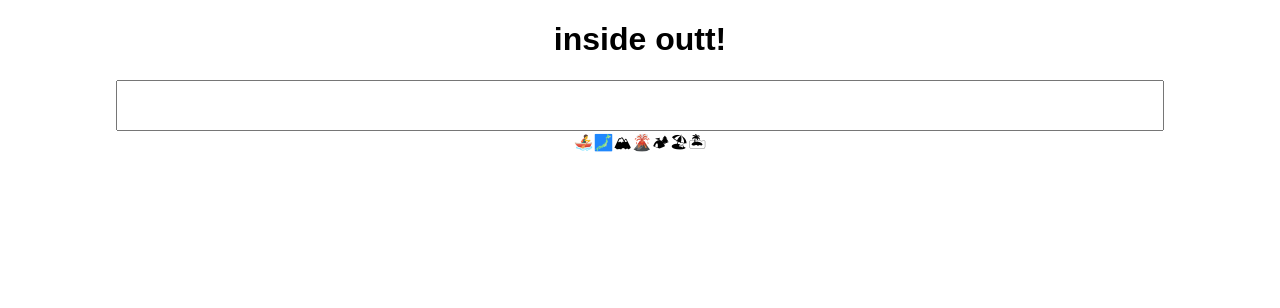
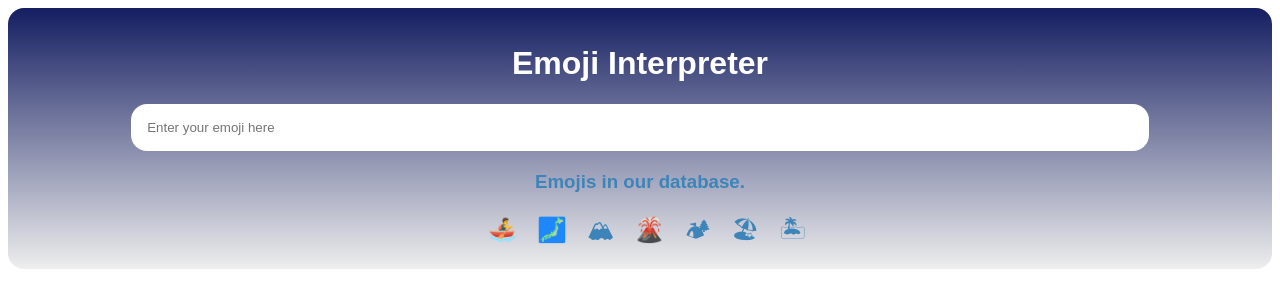
Before and after one commit to rdshinde/react-emoji-interpreter, a React (Create React App) app: page / in a window 1280 px wide. Shown: the top 308 px of the page. Built offline with nearby package versions, Linux system fonts and the light colour scheme.

Commit message:
part2 done

```diff
--- a/public/index.html
+++ b/public/index.html
@@ -1,16 +1,18 @@
 <!DOCTYPE html>
 <html lang="en">
-
   <head>
-	<meta charset="utf-8">
-	<meta name="viewport" content="width=device-width, initial-scale=1, shrink-to-fit=no">
-	<meta name="theme-color" content="#000000">
+    <meta charset="utf-8" />
+    <meta
+      name="viewport"
+      content="width=device-width, initial-scale=1, shrink-to-fit=no"
+    />
+    <meta name="theme-color" content="#000000" />
     <!--
       manifest.json provides metadata used when your web app is added to the
       homescreen on Android. See https://developers.google.com/web/fundamentals/engage-and-retain/web-app-manifest/
     -->
-	<link rel="manifest" href="%PUBLIC_URL%/manifest.json">
-	<link rel="shortcut icon" href="%PUBLIC_URL%/favicon.ico">
+    <link rel="manifest" href="%PUBLIC_URL%/manifest.json" />
+    <link rel="shortcut icon" href="%PUBLIC_URL%/favicon.ico" />
     <!--
       Notice the use of %PUBLIC_URL% in the tags above.
       It will be replaced with the URL of the `public` folder during the build.
@@ -20,7 +22,7 @@
       work correctly both with client-side routing and a non-root public URL.
       Learn how to configure a non-root public URL by running `npm run build`.
     -->
-	<title>React App</title>
+    <title>Emoji Interpreter</title>
   </head>
 
   <body>
@@ -39,5 +41,4 @@
       To create a production bundle, use `npm run build` or `yarn build`.
     -->
   </body>
-
 </html>
--- a/src/App.js
+++ b/src/App.js
@@ -1,6 +1,6 @@
 import "./styles.css";
 import React, { useState } from "react";
-
+// our emoji database
 var emojiDictionary = {
   "🚣‍♂️": "Person Rowing Boat",
   "🗾": "Map of Japan",
@@ -11,8 +11,14 @@ var emojiDictionary = {
   "🏝": "Desert Island"
 };
 export default function App() {
+  // if user clicks on emoji in our database
+  function listIteamClickHandler(item) {
+    var meaning = emojiDictionary[item];
+    setMeaning(meaning);
+  }
+
   const [meaning, setMeaning] = useState("");
-
+  // for emojis that we get from user input
   function emojiInputHandler(event) {
     var userInput = event.target.value;
     var meaning = emojiDictionary[userInput];
@@ -24,11 +30,23 @@ export default function App() {
 
   return (
     <div className="App">
-      <h1>inside outt!</h1>
-      <input onChange={emojiInputHandler}></input>
-      <div>{meaning}</div>
+      <h1>Emoji Interpreter</h1>
+      <input
+        placeholder="Enter your emoji here"
+        onChange={emojiInputHandler}
+      ></input>
+      <div>
+        <h2>{meaning}</h2>
+      </div>
+      <div>
+        <h3>Emojis in our database.</h3>
+      </div>
       {Object.keys(emojiDictionary).map((item) => {
-        return item;
+        return (
+          <span onClick={() => listIteamClickHandler(item)} key={item}>
+            &nbsp; {item}{" "}
+          </span>
+        );
       })}
     </div>
   );
--- a/src/styles.css
+++ b/src/styles.css
@@ -1,8 +1,29 @@
 .App {
+  color: #3d84b8;
   font-family: sans-serif;
   text-align: center;
+  padding: 1rem;
+  border: none;
+  border-radius: 1rem;
+  background-image: linear-gradient(#141e61, #eeeeee);
 }
+
+h1 {
+  color: white;
+}
+h2 {
+  color: #0f044c;
+}
+
 input {
   padding: 1rem;
   width: 80%;
+  box-shadow: 0.5rem;
+  border: none;
+  border-radius: 1rem;
+  outline: none;
 }
+span {
+  cursor: pointer;
+  font-size: 1.5rem;
+}
```
Lines whose indentation alone changed are shown as unchanged.
